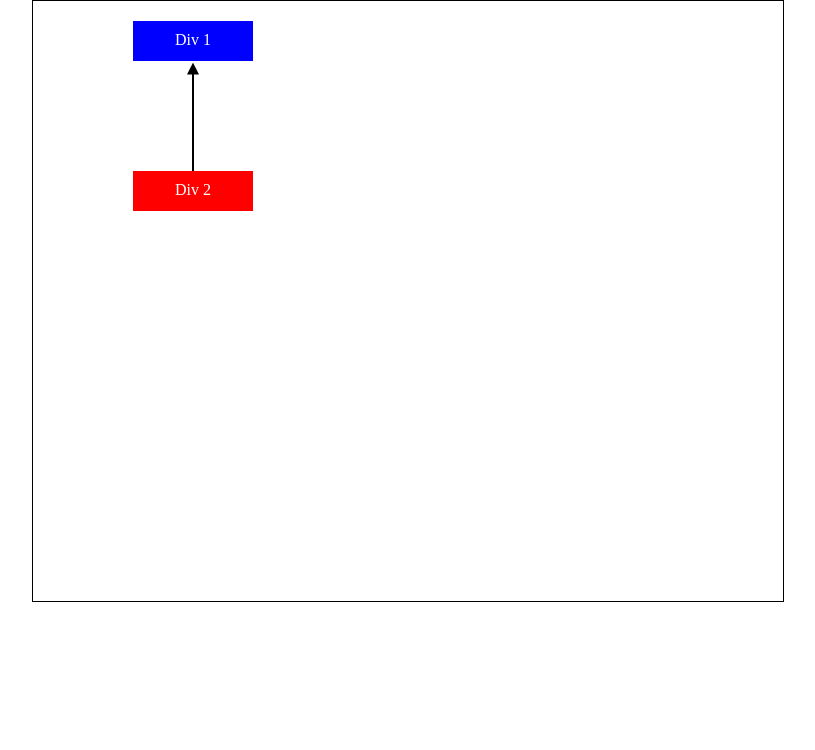
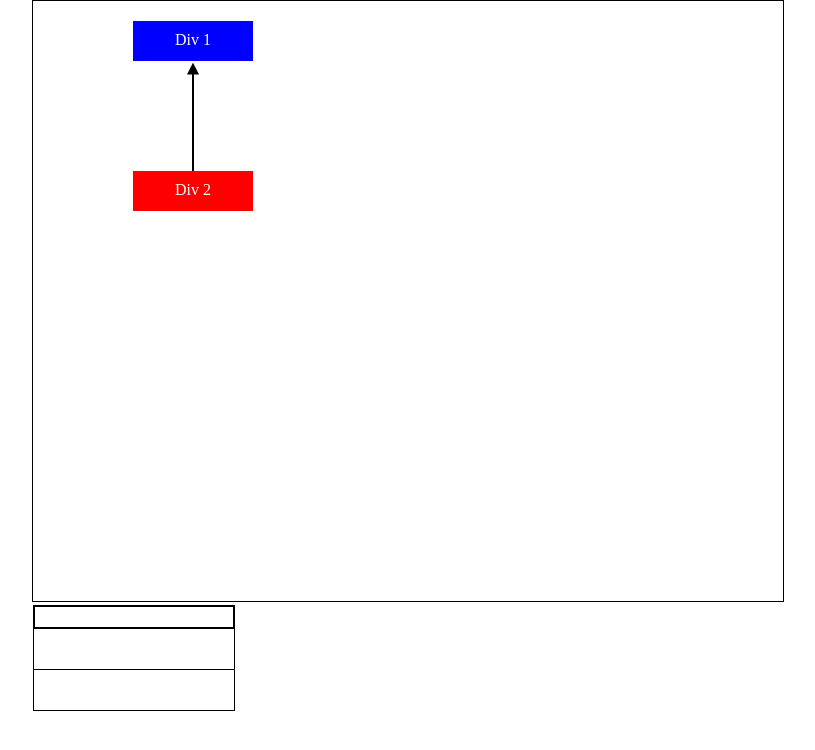
Before and after one commit to jacoobanderson/UML-Tool, a React (Create React App) app: page / in a window 1280 px wide. Shown: the top 750 px of the page, without its empty margins (232-1047 px from the left). Built offline with nearby package versions, Linux system fonts and the light colour scheme.

Commit message:
Fix draggable class square

```diff
--- a/src/components/canvas.js
+++ b/src/components/canvas.js
@@ -1,5 +1,6 @@
 import React from 'react'
 import './canvas.css'
+import ClassSquare from './classSquare.js'
 
 const Canvas = () => {
 document.addEventListener('DOMContentLoaded', function() {
@@ -54,6 +55,7 @@ drawConnector()
         </svg>
         <div id="a">Div 1</div>
         <div id="b">Div 2</div>
+        <ClassSquare />
     </div>
   )
 }
--- /dev/null
+++ b/src/components/classSquare.css
@@ -0,0 +1,21 @@
+.classcontainerdiv {
+    position: absolute;
+    min-width: 200px;
+    min-height: 100px;
+    border: solid 1px black;
+}
+
+.nameOfClass {
+    border: solid 1px black;
+    height: 20px;
+}
+
+.classAttributes {
+    height: 40px;
+    border-top: solid 1px black;
+}
+
+.classMethods {
+    border-top: solid 1px black;
+    height: 40px;
+}
--- /dev/null
+++ b/src/components/classSquare.js
@@ -0,0 +1,70 @@
+import React, { useEffect } from 'react'
+import './classSquare.css'
+
+const ClassSquare = () => {
+  useEffect(() => {
+    document.querySelector('.classcontainerdiv').addEventListener('mousedown', (event) => onMouseDown(event))
+  })
+
+  function onMouseDown (event) {
+    const element = document.querySelector('.classcontainerdiv')
+
+    window.addEventListener('mousemove', onMouseMove)
+    window.addEventListener('mouseup', onMouseUp)
+
+    let previousX = event.clientX
+    let previousY = event.clientY
+
+    /**
+     * Handles the mouse movement.
+     *
+     * @param {string} event - The event
+     */
+    function onMouseMove (event) {
+      const newPosX = previousX - event.clientX
+      const newPosY = previousY - event.clientY
+
+      element.style.left = element.offsetLeft - newPosX + 'px'
+      element.style.top = element.offsetTop - newPosY + 'px'
+
+      // Stops the window to the left.
+      if (parseInt(element.style.left.slice(0, 4)) <= -600) {
+        element.style.left = element.offsetLeft + newPosX + 'px'
+      }
+      // Stops the window at the top.
+      if (parseInt(element.style.top.slice(0, 4)) <= -15) {
+        element.style.top = element.offsetTop + newPosY + 'px'
+      }
+      // Stops the window at the bottom.
+      if (parseInt(element.style.top.slice(0, 4)) >= 800) {
+        element.style.top = element.offsetTop - newPosX + 'px'
+      }
+      // Stops the window to the right.
+      if (parseInt(element.style.left.slice(0, 4)) >= 1200) {
+        element.style.left = element.offsetLeft + newPosX + 'px'
+      }
+
+      previousX = event.clientX
+      previousY = event.clientY
+    }
+
+    /**
+     * Removes the event listeners when the mouse is up.
+     */
+    function onMouseUp () {
+      window.removeEventListener('mousemove', onMouseMove)
+      window.removeEventListener('mouseup', onMouseUp)
+    }
+  }
+
+
+  return (
+    <div className="classcontainerdiv">
+        <div className="nameOfClass"></div>
+        <div className="classAttributes"></div>
+        <div className="classMethods"></div>
+    </div>
+  )
+}
+
+export default ClassSquare
```
